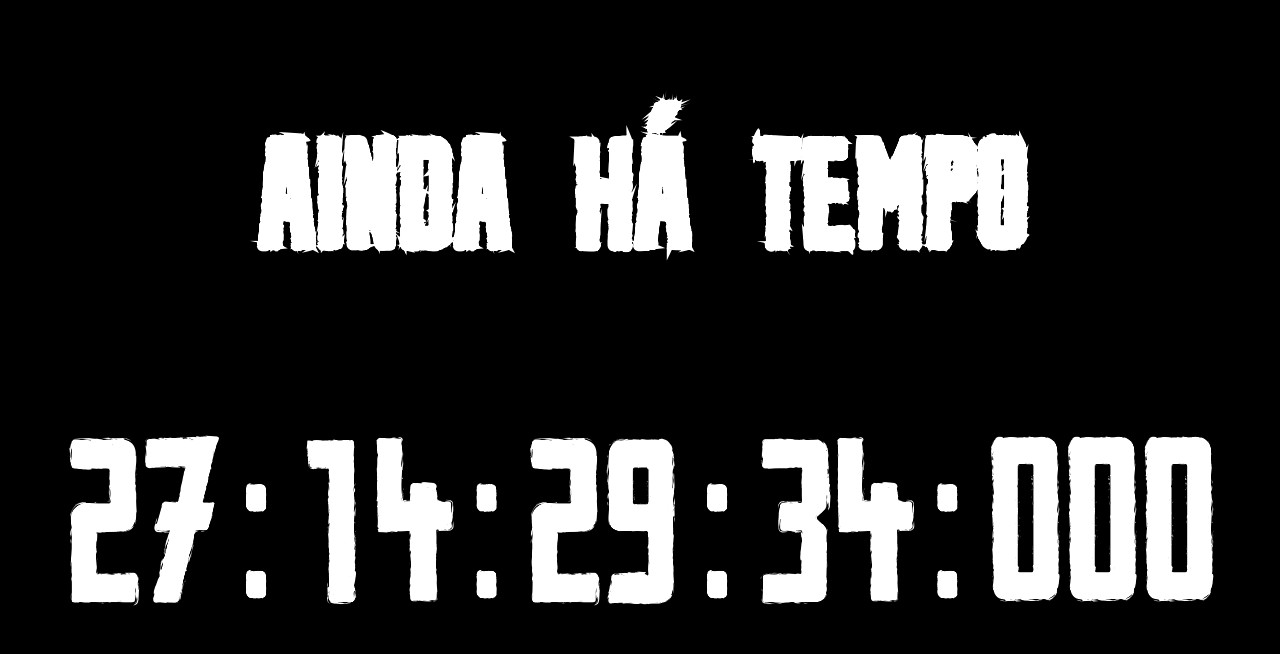
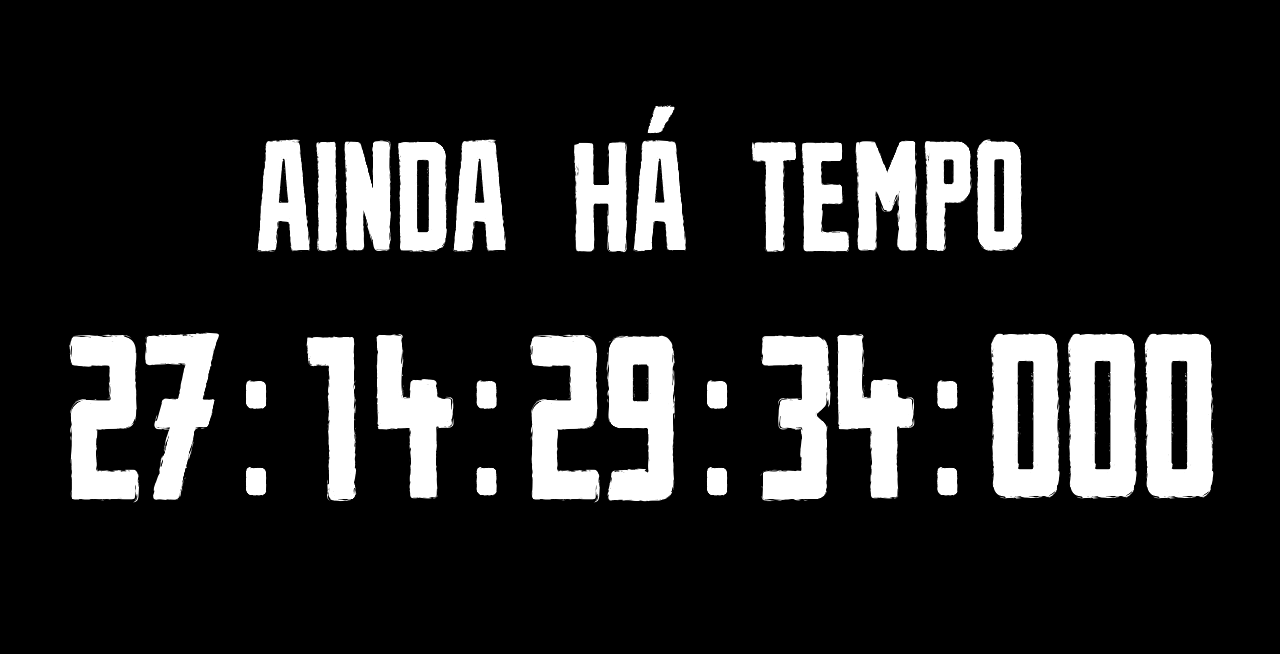
Before and after one commit to ranisalt/aindahatempo, a plain HTML site: page index.html in a window 1280 px wide. Shown: the part 73-727 px from the top of the page. Drawn offline with nearby package versions, Linux system fonts and the light colour scheme.

Commit message:
Fix weird space between title and countdown

```diff
--- a/index.html
+++ b/index.html
@@ -9,12 +9,10 @@
   </head>
   <body>
     <main class="viewport">
-    <header>
-      <h1 class="title">ainda há tempo</h1>
-    </header>
-    <section class="countdown">
-      {{ countdown }}
-    </section>
+      <header class="title">ainda há tempo</header>
+      <section class="countdown">
+        {{ countdown }}
+      </section>
     </main>
     <script src="index.js"></script>
   </body>
```
